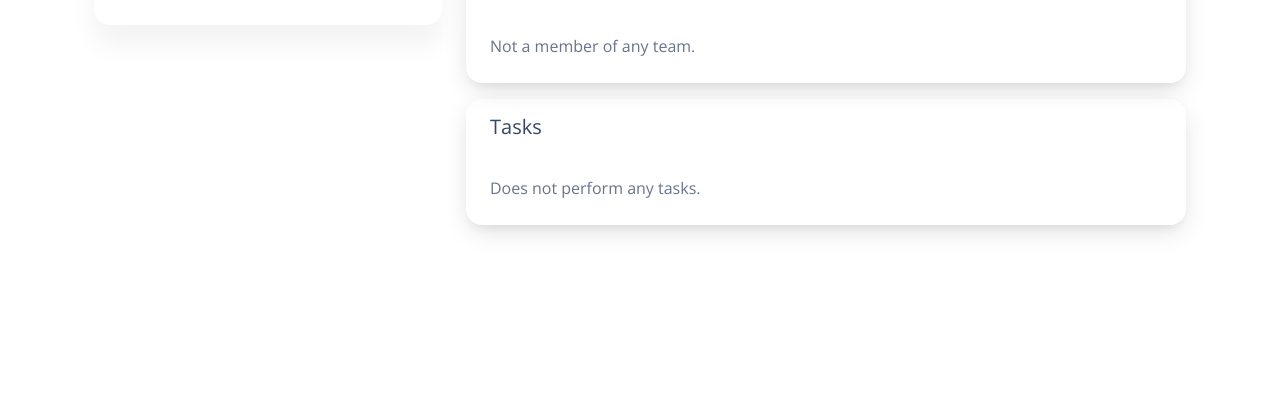
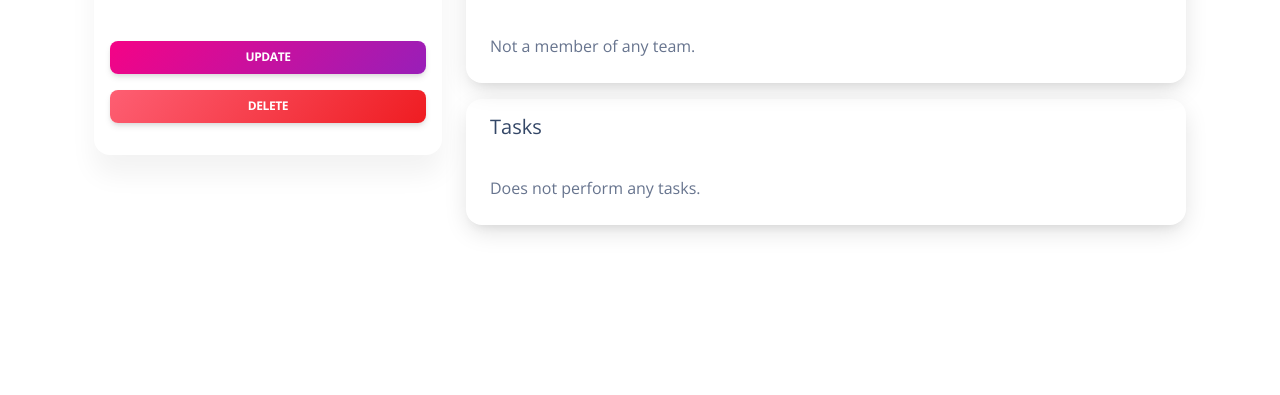
Before and after one commit to Khomychh/task_manager_site, a Django app: template templates/tasks/worker_detail.html in a window 1280 px wide. Shown: the part 361-756 px from the top of the page. Run offline with Django 5.2, Linux system fonts and the light colour scheme; the template is opened without the code that fills it, so the values that code supplies are empty; some libraries are stand-ins or nearby versions.

Commit message:
feet: add buttons update and delete in worker-detail

```diff
--- a/templates/tasks/worker_detail.html
+++ b/templates/tasks/worker_detail.html
@@ -43,6 +43,19 @@
               </li>
               <li class="list-group-item border-0 ps-0 text-sm"><strong class="text-dark">Email:</strong> &nbsp; {{ worker.email }}</li>
             </ul>
+          </div>
+          <div class="card-body p-3">
+            {# Кнопка посилання change #}
+            <a href="{% url 'tasks:worker-update' pk=worker.id %}"
+               class="btn btn-sm bg-gradient-primary w-100 text-nowrap">
+              Update
+            </a>
+
+            {# Кнопка видалення #}
+            <a href="{% url 'tasks:worker-delete' pk=worker.id %}"
+               class="btn btn-sm bg-gradient-danger w-100 text-nowrap">
+              Delete
+            </a>
           </div>
         </div>
       </div>
```
